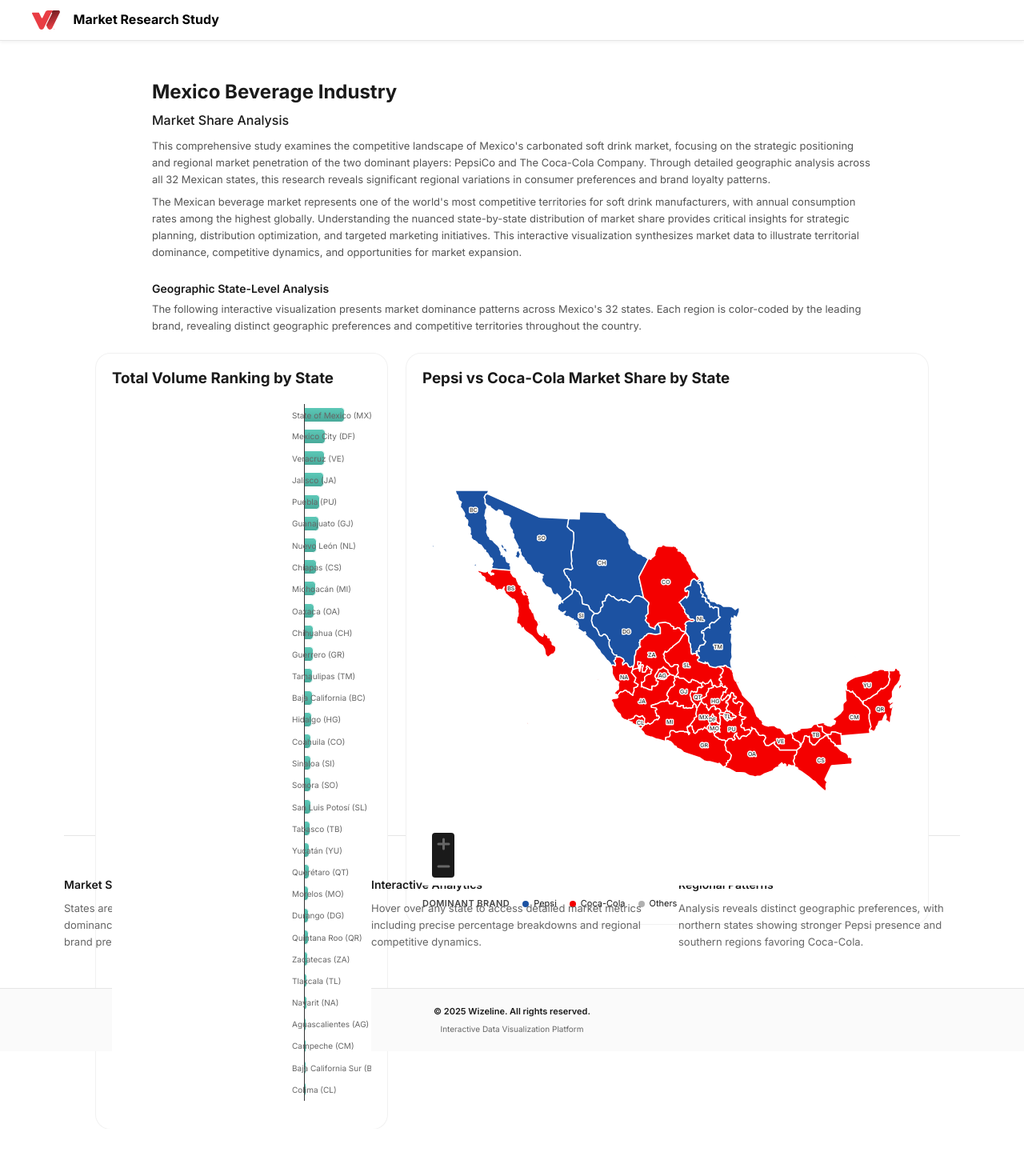
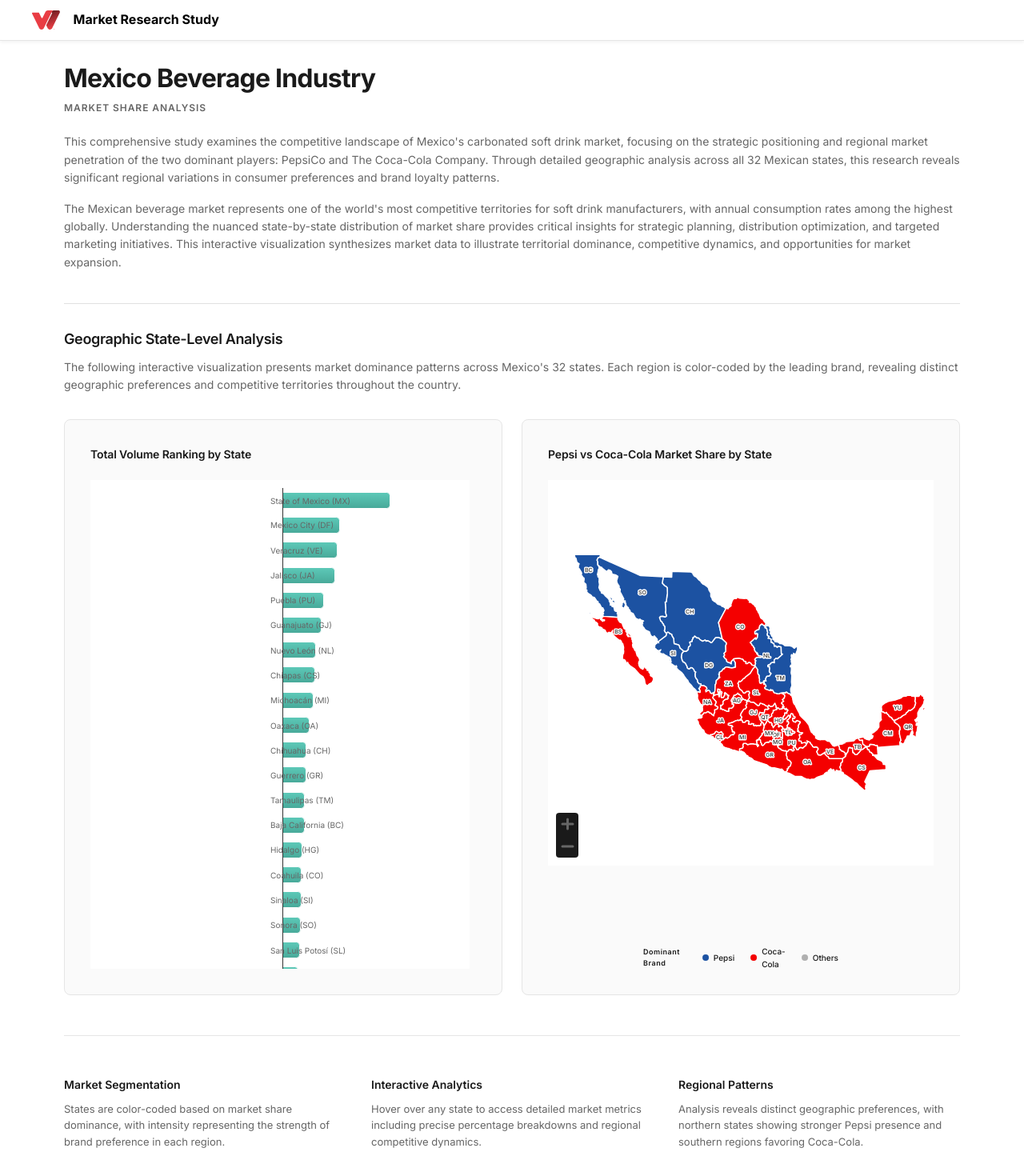
Before and after one commit to daniela2708/mex-map, a React (Vite) app: page / in a window 1280 px wide. Shown: the top 1470 px of the page at 80% size. Before the commit the page ends 1411 px from the top, so only its background shows below. Built offline with nearby package versions, Linux system fonts and the light colour scheme.

Commit message:
Restore repository state to c440c95

```diff
--- a/src/App.css
+++ b/src/App.css
@@ -9,7 +9,7 @@
   max-width: 1200px;
   margin: 0 auto;
   width: 100%;
-  padding: 64px 40px 48px 40px;
+  padding: 80px 40px 60px 40px;
 }
 
 .footer {
@@ -40,12 +40,12 @@
 
 @media (max-width: 1024px) {
   .main-content {
-    padding: 70px 24px 38px 24px;
+    padding: 80px 24px 40px 24px;
   }
 }
 
 @media (max-width: 768px) {
   .main-content {
-    padding: 60px 20px 28px 20px;
+    padding: 70px 20px 32px 20px;
   }
 }
--- a/src/components/MapSection.css
+++ b/src/components/MapSection.css
@@ -1,168 +1,258 @@
-/* CONTENEDOR GENERAL DE LA SECCIÓN */
 .map-section {
-  padding: 32px 40px;
+  margin-top: 0;
 }
 
-/* TITULOS E INTRO (arriba de las gráficas) */
 .map-header {
-  max-width: 900px;
-  margin: 0 auto 24px;
+  margin-bottom: 32px;
+  padding-bottom: 40px;
+  border-bottom: 1px solid #e0e0e0;
 }
 
 .section-title {
-  font-size: 24px;
+  font-size: 32px;
   font-weight: 700;
-  margin-bottom: 4px;
+  color: #1a1a1a;
+  margin: 0 0 10px 0;
+  letter-spacing: -0.025em;
+  line-height: 1.1;
+  font-family: 'Inter', -apple-system, BlinkMacSystemFont, sans-serif;
+  text-align: left;
 }
 
 .section-subtitle {
-  font-size: 16px;
-  font-weight: 500;
-  margin-bottom: 8px;
+  font-size: 12px;
+  font-weight: 600;
+  color: #666;
+  margin: 0 0 22px 0;
+  letter-spacing: 0.08em;
+  text-transform: uppercase;
+  text-align: left;
+  font-family: 'Inter', -apple-system, BlinkMacSystemFont, sans-serif;
 }
 
 .section-description {
-  font-size: 13px;
-  color: #555;
-  margin-bottom: 8px;
+  font-size: 14px;
+  color: #666;
+  line-height: 1.6;
+  font-weight: 400;
+  margin-bottom: 16px;
+  text-align: left;
+  font-family: 'Inter', -apple-system, BlinkMacSystemFont, sans-serif;
+}
+
+.section-description:last-of-type {
+  margin-bottom: 0;
 }
 
 .map-intro {
-  max-width: 900px;
-  margin: 0 auto 24px;
+  margin-bottom: 32px;
 }
 
 .map-intro-title {
-  font-size: 14px;
+  font-size: 18px;
   font-weight: 600;
-  margin-bottom: 4px;
+  color: #1a1a1a;
+  margin: 0 0 12px 0;
+  letter-spacing: -0.02em;
+  line-height: 1.3;
+  font-family: 'Inter', -apple-system, BlinkMacSystemFont, sans-serif;
+  text-align: left;
 }
 
 .map-intro-text {
-  font-size: 13px;
-  color: #555;
+  font-size: 14px;
+  color: #666;
+  line-height: 1.6;
+  font-weight: 400;
+  margin: 0;
+  text-align: left;
+  font-family: 'Inter', -apple-system, BlinkMacSystemFont, sans-serif;
 }
 
-/* ------------ LAYOUT DE LAS DOS GRÁFICAS ------------ */
-
-/* Fila que contiene ranking y mapa */
-.charts-row {
+.charts-grid {
   display: flex;
   gap: 24px;
-  margin-top: 8px;
-
-  /* Alto fijo para que ambas cards tengan el MISMO alto externo */
-  height: 520px;            /* cambia a 60vh/70vh si prefieres relativo */
   align-items: stretch;
+  --panel-height: 720px;
 }
 
-/* Columnas izquierda/derecha */
-.charts-column {
+.ranking-container {
+  position: relative;
+  border: 1px solid #e5e5e5;
+  border-radius: 8px;
+  padding: 32px;
+  background: #fafafa;
+  width: 100%;
+  flex: 1 1 0;
   display: flex;
   flex-direction: column;
-  min-width: 0;             /* importante para que flex no rompa el layout */
+  height: var(--panel-height);
 }
 
-/* Ranking más angosto */
-.charts-column--left {
-  flex: 0 0 35%;
+.ranking-chart-wrapper {
+  flex: 1;
+  min-height: 0;
+  position: relative;
+  overflow-y: auto;
+  overflow-x: hidden;
+  max-height: 100%;
 }
 
-/* Mapa más ancho */
-.charts-column--right {
-  flex: 1;
+.ranking-chart-inner {
+  width: 100%;
+  padding-right: 8px;
 }
 
-/* Card genérica (misma para ambas) */
-.card {
+.ranking-chart-wrapper::-webkit-scrollbar {
+  width: 8px;
+}
+
+.ranking-chart-wrapper::-webkit-scrollbar-track {
+  background: #f1f1f1;
+  border-radius: 4px;
+}
+
+.ranking-chart-wrapper::-webkit-scrollbar-thumb {
+  background: #888;
+  border-radius: 4px;
+}
+
+.ranking-chart-wrapper::-webkit-scrollbar-thumb:hover {
+  background: #555;
+}
+
+.map-container {
+  position: relative;
+  border: 1px solid #e5e5e5;
+  border-radius: 8px;
+  padding: 32px;
+  background: #fafafa;
   flex: 1;
+  height: var(--panel-height);
   display: flex;
   flex-direction: column;
-  background: #ffffff;
-  border-radius: 18px;
-  padding: 16px 20px;
-  box-shadow: 0 0 0 1px #f1f1f1;
 }
 
-/* Header fijo arriba */
-.card-header {
-  flex: 0 0 auto;
-  margin-bottom: 8px;
-}
-
-/* Cuerpo que se estira y marca la zona de la gráfica */
-.card-body {
-  flex: 1 1 auto;
-  min-height: 0;           /* sin esto, el scroll no funciona bien */
-}
-
-/* RANKING: scroll interno vertical */
-.card-body--scroll {
-  overflow-y: auto;
-}
-
-/* MAPA: que la gráfica ocupe todo el alto disponible */
-.card-body--map {
+.map-chart-wrapper {
+  flex: 1;
+  min-height: 0;
   display: flex;
 }
 
-/* Footer (leyenda) bajo el mapa, cuenta dentro del alto de la card */
-.card-footer {
-  flex: 0 0 auto;
-  margin-top: 10px;
+.map-chart-inner {
+  flex: 1;
+  min-height: 0;
 }
 
-/* ------------ CONTENEDOR DE HIGHCHARTS ------------ */
-
-.chart-container {
-  width: 100%;
-  height: 100%;
+.map-title-bar {
+  margin-bottom: 20px;
 }
 
-/* Forzar que el div interno de Highcharts llene el contenedor
-   (evita que el mapa se haga más chico o tenga altura rara) */
-.chart-container > div {
-  width: 100% !important;
-  height: 100% !important;
+.map-title {
+  font-size: 14px;
+  font-weight: 600;
+  color: #1a1a1a;
+  margin: 0;
+  letter-spacing: -0.01em;
 }
 
-/* ------------ LEYENDA DEL MAPA ------------ */
+.loading {
+  text-align: center;
+  padding: 100px;
+  color: #999;
+  font-size: 14px;
+}
 
+/* Legend */
 .legend {
+  position: absolute;
+  bottom: 20px;
+  left: 50%;
+  transform: translateX(-50%);
+  padding: 10px 16px;
+  z-index: 100;
   display: flex;
   align-items: center;
-  gap: 16px;
-  font-size: 11px;
+  gap: 20px;
 }
 
 .legend-title {
+  font-size: 9px;
   font-weight: 600;
-  text-transform: uppercase;
-  letter-spacing: 0.04em;
-  color: #444;
+  text-transform: capitalize;
+  letter-spacing: 0.5px;
+  color: #1a1a1a;
+  margin-right: 8px;
 }
 
 .brand-label {
-  display: inline-flex;
+  display: flex;
   align-items: center;
   gap: 6px;
+  font-size: 10px;
+  font-weight: 500;
+  color: #1a1a1a;
+}
+
+.brand-label:last-child {
+  margin-bottom: 0;
 }
 
 .brand-dot {
   width: 8px;
   height: 8px;
   border-radius: 50%;
-  display: inline-block;
+  flex-shrink: 0;
 }
 
 .brand-dot.pepsi {
-  background: #1c52a2;
+  background: #1C52A2;
 }
 
 .brand-dot.coke {
-  background: #f40000;
+  background: #F40000;
 }
 
 .brand-dot.others {
-  background: #b0b0b0;
+  background: #B0B0B0;
 }
+
+@media (max-width: 1024px) {
+  .charts-grid {
+    flex-direction: column;
+    --panel-height: 600px;
+  }
+
+  .ranking-container {
+    order: 2;
+    width: 100%;
+    height: auto;
+  }
+
+  .map-container {
+    order: 1;
+    height: var(--panel-height);
+  }
+}
+
+@media (max-width: 768px) {
+  .map-container,
+  .ranking-container {
+    padding: 20px;
+  }
+
+  .legend {
+    bottom: 12px;
+    padding: 8px 12px;
+    gap: 12px;
+  }
+
+  .brand-label {
+    font-size: 9px;
+  }
+
+  .legend-title {
+    font-size: 8px;
+    margin-right: 4px;
+  }
+}
--- a/src/components/MapSection.tsx
+++ b/src/components/MapSection.tsx
@@ -99,9 +99,7 @@ export const MapSection: React.FC = () => {
             map: topology as any,
             backgroundColor: '#ffffff',
             height: '100%',
-            spacing: [8, 12, 8, 12],
-            marginTop: 10,
-            marginBottom: 10
+            spacing: [10, 10, 10, 10]
           },
           credits: {
             enabled: false
@@ -327,7 +325,7 @@ export const MapSection: React.FC = () => {
         setMapOptions(options);
         console.log('✅ DEBUG: Map options set successfully');
 
-        const rankingChartHeight = Math.max(rankingData.length * 28, 560);
+        const rankingChartHeight = Math.max(rankingData.length * 32, 720);
         const rankingMaxVolume = rankingData.length
           ? Math.max(...rankingData.map(point => point.y || 0))
           : 0;
@@ -550,38 +548,43 @@ export const MapSection: React.FC = () => {
         </p>
       </div>
 
-      <div className="charts-row">
-        <div className="charts-column charts-column--left">
-          <div className="card">
-            <div className="card-header">
-              <h3>Total Volume Ranking by State</h3>
+      <div className="charts-grid">
+        {/* Ranking Chart */}
+        <div className="ranking-container">
+          <div className="map-title-bar">
+            <h3 className="map-title">Total Volume Ranking by State</h3>
           </div>
-            <div className="card-body card-body--scroll">
+
           {rankingOptions && (
+            <div className="ranking-chart-wrapper">
+              <div className="ranking-chart-inner">
                 <HighchartsReact
                   highcharts={Highcharts}
                   options={rankingOptions}
-                  containerProps={{ className: 'chart-container' }}
                 />
+              </div>
+            </div>
           )}
         </div>
-          </div>
+
+        {/* Map Chart */}
+        <div className="map-container">
+          <div className="map-title-bar">
+            <h3 className="map-title">Pepsi vs Coca-Cola Market Share by State</h3>
           </div>
 
-        <div className="charts-column charts-column--right">
-          <div className="card">
-            <div className="card-header">
-              <h3>Pepsi vs Coca-Cola Market Share by State</h3>
-            </div>
-            <div className="card-body card-body--map">
+          <div className="map-chart-wrapper">
+            <div className="map-chart-inner">
               <HighchartsReact
                 highcharts={Highcharts}
                 constructorType={'mapChart'}
                 options={mapOptions}
-                containerProps={{ className: 'chart-container' }}
               />
             </div>
-            <div className="card-footer legend">
+          </div>
+
+          {/* Legend */}
+          <div className="legend">
             <div className="legend-title">Dominant Brand</div>
             <div className="brand-label pepsi-label">
               <span className="brand-dot pepsi"></span>
@@ -600,7 +603,6 @@ export const MapSection: React.FC = () => {
           </div>
         </div>
       </div>
-      </div>
     </section>
   );
 };
```
Lines whose indentation alone changed are shown as unchanged.
